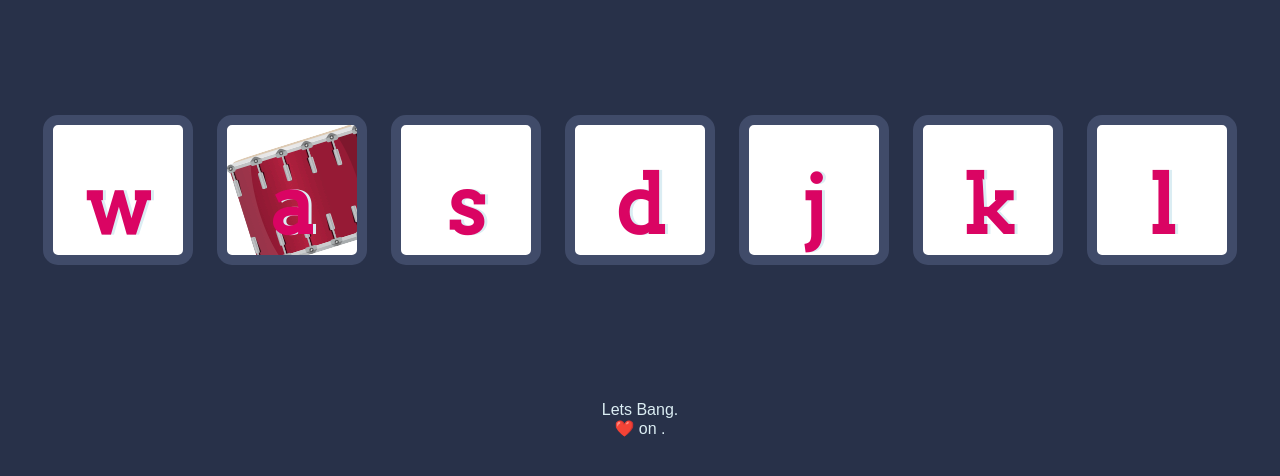
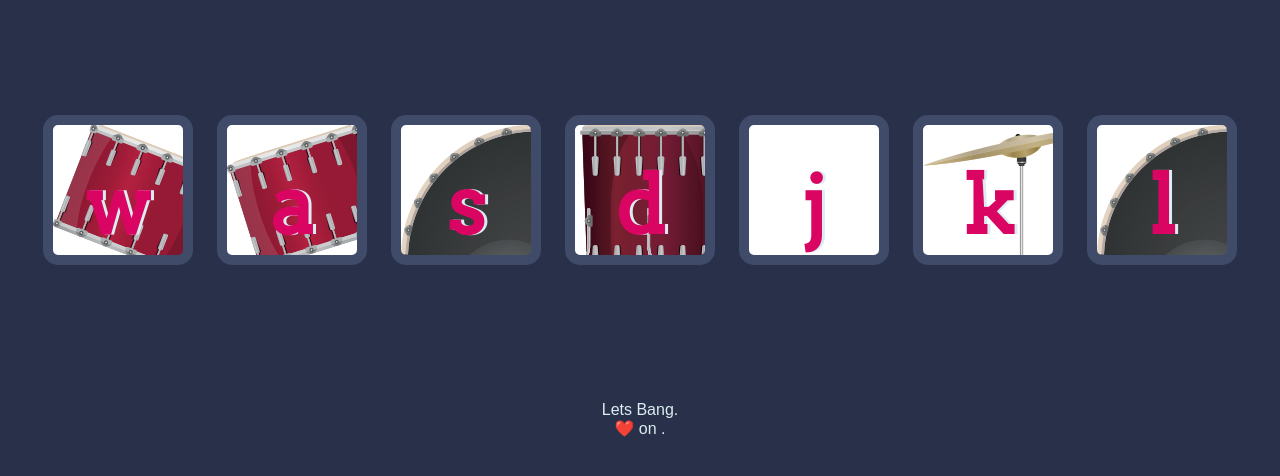
Before and after one commit to Boga-Akshay/DrumKit, a plain HTML site: page index.html in a window 1280 px wide. Shown: the part 174-650 px from the top of the page. Drawn offline with Linux system fonts and the light colour scheme.

Commit message:
Update styles.css

```diff
--- a/styles.css
+++ b/styles.css
@@ -16,7 +16,7 @@ footer {
   font-family: sans-serif;
 }
 
-.w {
+.b {
   background-image: url("images/tom1.png");
 }
 
@@ -24,23 +24,23 @@ footer {
   background-image: url("images/tom2.png");
 }
 
-.s {
+.n {
   background-image: url("images/tom3.png");
 }
 
-.d {
+.g {
   background-image: url("images/tom4.png");
 }
 
-.j {
+.  {
   background-image: url("images/snare.png");
 }
 
-.k {
+.o {
   background-image: url("images/crash.png");
 }
 
-.l {
+.n {
   background-image: url("images/kick.png");
 }
 
```
